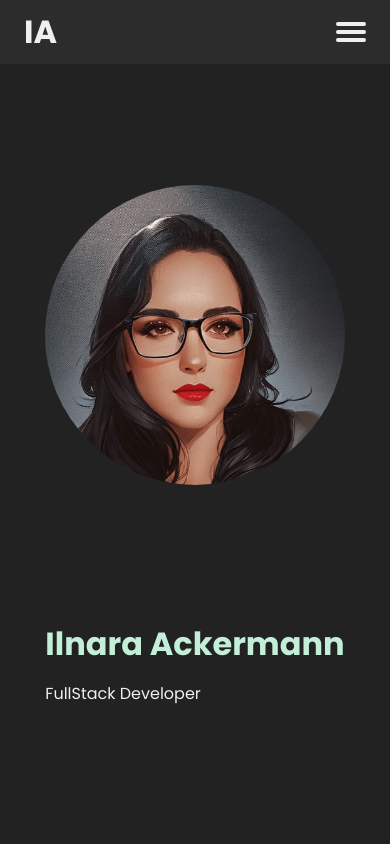
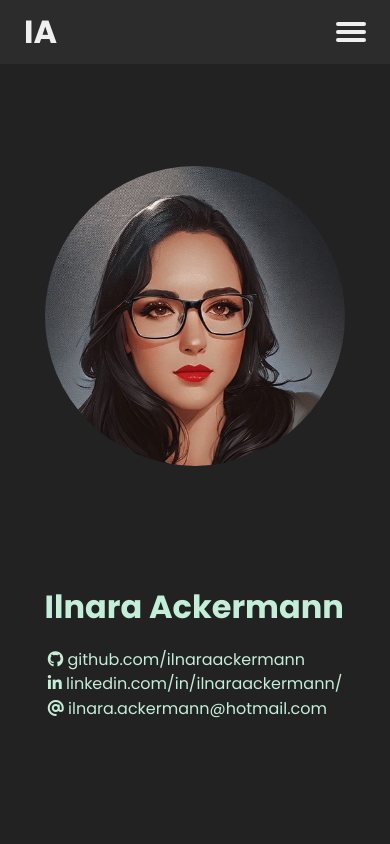
Before and after one commit to IlnaraAckermann/CV, an Angular app: page / in a window 390 px wide. Shown: the top 844 px of the page. Built offline with nearby package versions, Linux system fonts and the light colour scheme.

Commit message:
fix: animation filter

```diff
--- a/src/app/components/hero/hero.component.html
+++ b/src/app/components/hero/hero.component.html
@@ -5,7 +5,9 @@
 
   <div class="title">
     <h1>Ilnara Ackermann</h1>
-    <p>FullStack Developer</p>
+    <p><a href="https://github.com/ilnaraackermann" target="_blank"><i class="fa-brands fa-github"></i> github.com/ilnaraackermann</a></p>
+    <p><a href="https://www.linkedin.com/in/ilnaraackermann/" target="_blank"><i class="fa-brands fa-linkedin-in"></i> linkedin.com/in/ilnaraackermann/</a></p>
+    <p><a href="mailto:ilnara.ackermann@hotmail.com" target="_blank"><i class="fa-solid fa-at"></i> ilnara.ackermann@hotmail.com</a></p>
  </div>
 
 
--- a/src/app/components/projects/projects.component.css
+++ b/src/app/components/projects/projects.component.css
@@ -1,3 +1,4 @@
+
 .content {
   padding: 2rem;
 }
@@ -35,7 +36,7 @@ img{
   aspect-ratio: 16/9;
   object-fit: cover;
   filter: saturate(0) brightness(0.5) opacity(0.5) ;
-  transition: 0.5s ease-in-out;
+
 }
 
 .imagem{
@@ -43,10 +44,20 @@ img{
   max-width:650px;
   height: fit-content;
   margin-bottom: 2rem;
+
 }
 
 img:hover{
-  filter: saturate(1) opacity(1) brightness(1);
+  animation: filtroHover 0.5s ease-in-out forwards;
+}
+
+@keyframes filtroHover {
+  from {
+    filter: saturate(0) brightness(0.5) opacity(0.5);
+  }
+  to {
+    filter: saturate(1) brightness(1) opacity(1);
+  }
 }
 
 @media (min-width: 900px){
--- a/src/styles.css
+++ b/src/styles.css
@@ -8,6 +8,7 @@
   margin: 0;
   padding: 0;
   box-sizing: border-box;
+  transition: all .5s ease-in-out;
 }
 
 body{
@@ -26,9 +27,21 @@ a:hover {
   color: var(--primary-soft-color);
 }
 
-
+p{
+  padding: 0.2rem;
+}
 
 h1,h2,h3,h4,h5,h6
  {
   color: var(--primary-ligth-color);
  }
+
+ h1{
+  font-size: 3rem;
+ }
+
+ @media screen and (max-width:500px) {
+  h1{
+    font-size: 2rem;
+  }
+ }
```
